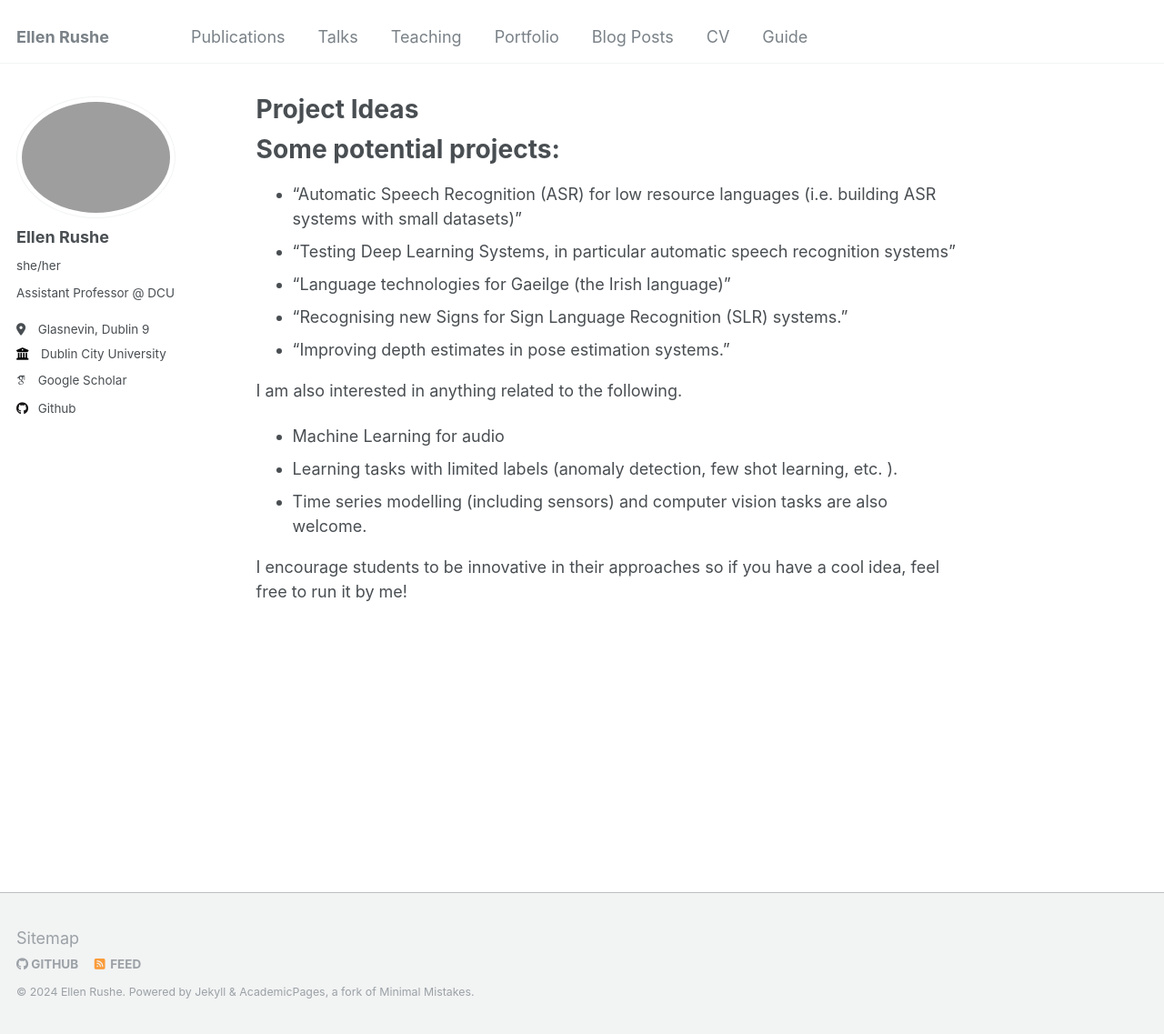
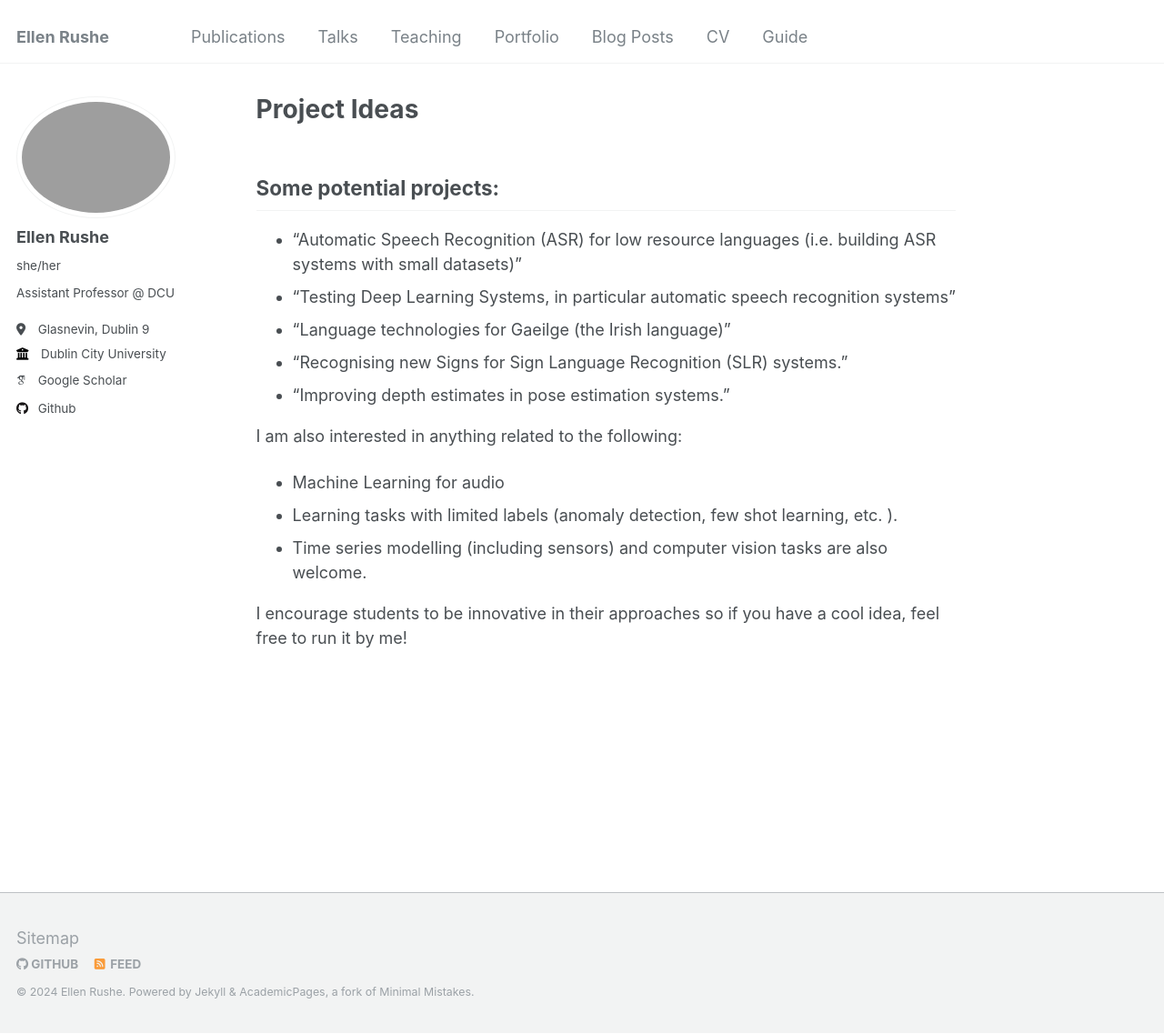
Before and after one commit to EllenRushe/EllenRushe, a Jekyll site: the page built from _pages/about.md, in a window 1280 px wide and 1137 px high. Shown: the whole window at 91% size. Built offline with Jekyll 4.4.1, drawn with Linux system fonts in a browser that asks for light colours; some web fonts are replaced.

```diff
--- a/_pages/about.md
+++ b/_pages/about.md
@@ -8,14 +8,14 @@ redirect_from:
 ---
 
 Some potential projects:
-======
+------
 - “Automatic Speech Recognition (ASR) for low resource languages (i.e. building ASR systems with small datasets)”
 - “Testing Deep Learning Systems, in particular automatic speech recognition systems”
 - “Language technologies for Gaeilge (the Irish language)”
 - “Recognising new Signs for Sign Language Recognition (SLR) systems.”
 - “Improving depth estimates in pose estimation systems.”
 
-I am also interested in anything related to the following.
+I am also interested in anything related to the following:
 - Machine Learning for audio
 - Learning tasks with limited labels (anomaly detection, few shot learning, etc. ).
 - Time series modelling (including sensors) and computer vision tasks are also welcome.
```
